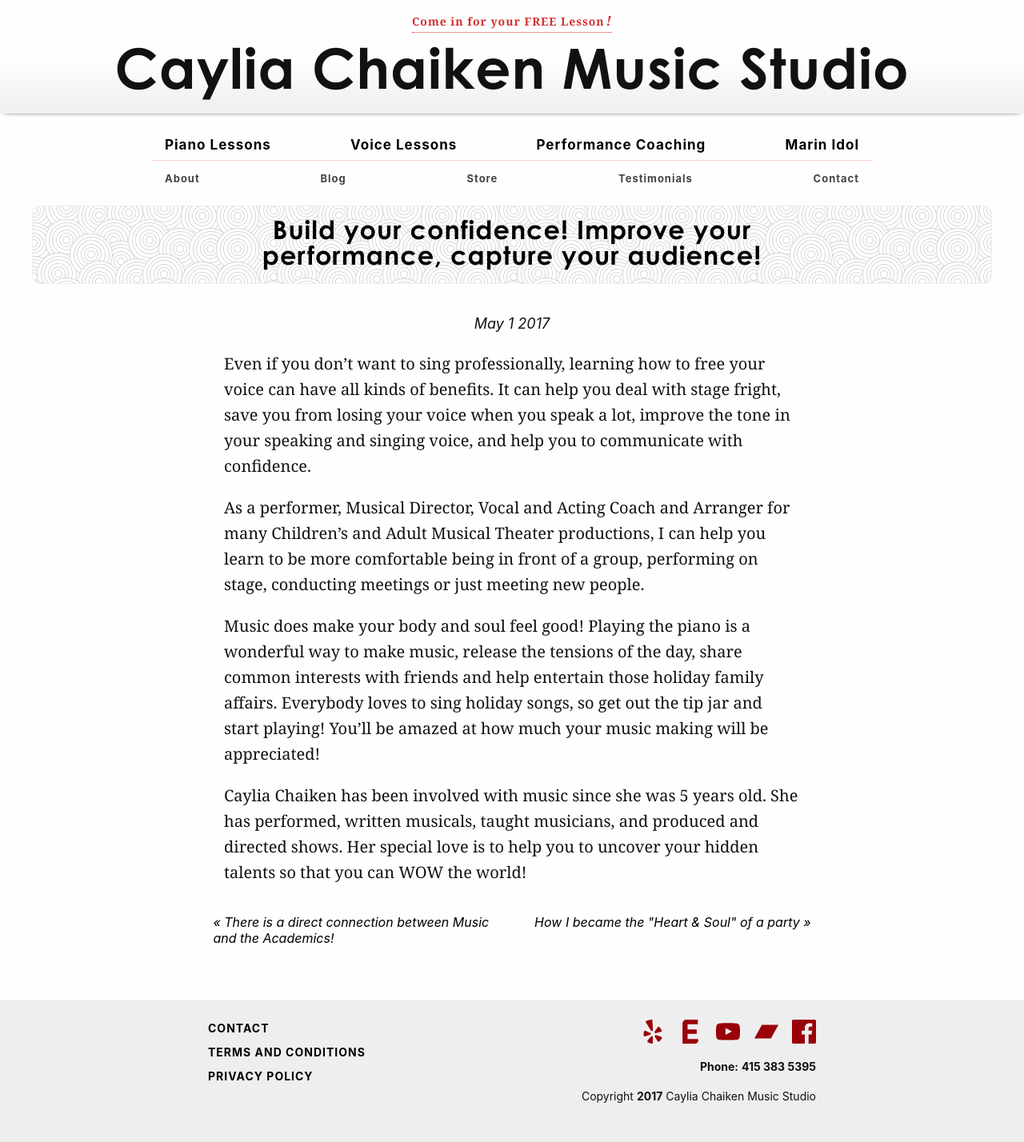
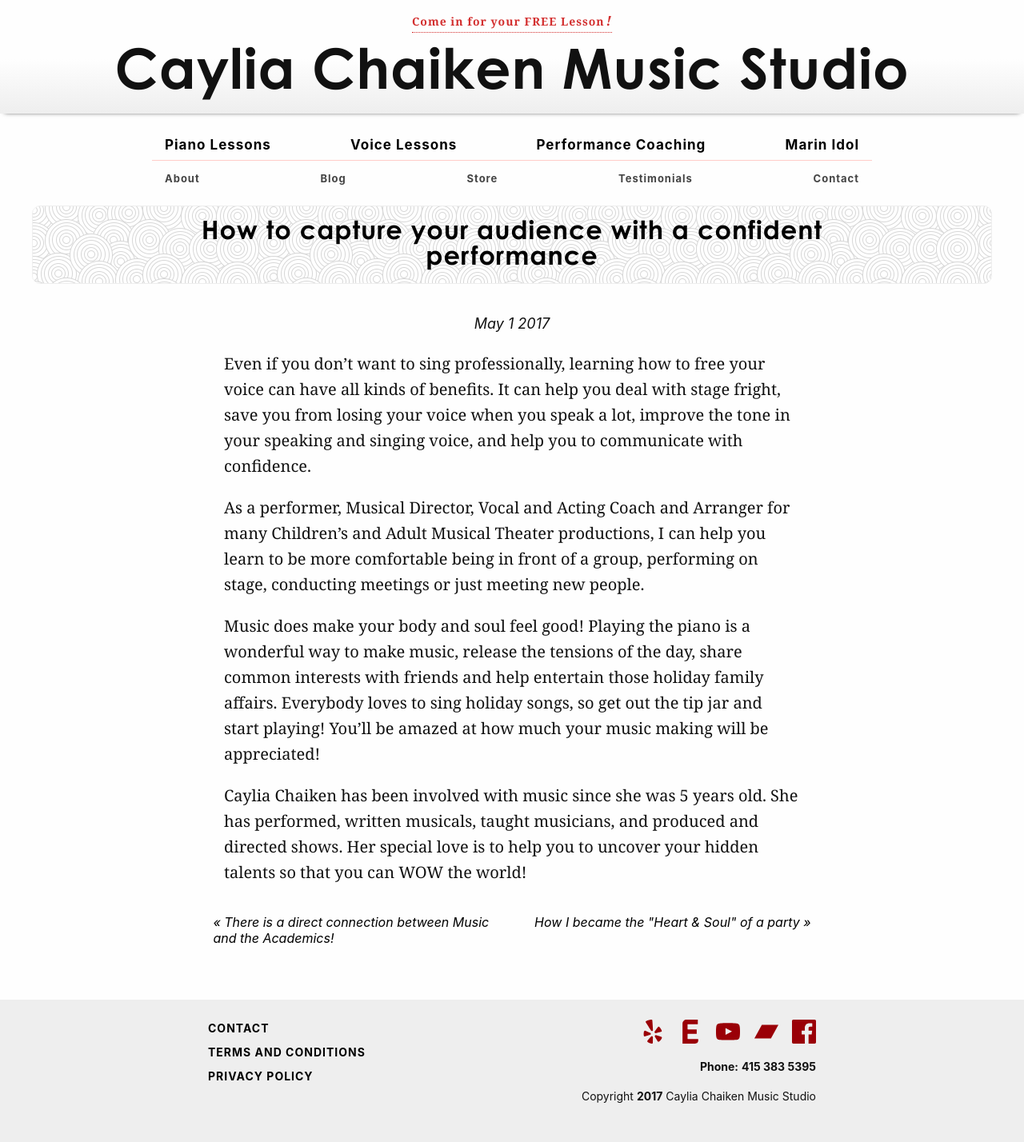
Before and after one commit to cchaiken/ccms, a Jekyll site: the page built from _posts/2017-05-01-capture-your-audience-with-confident-performance.md, in a window 1280 px wide. Shown: the whole page at 80% size. Built offline with Jekyll 4.4.1, drawn with Linux system fonts in a browser that asks for light colours; some web fonts are replaced.

Commit message:
Updated Capture Your Audience With Confident Performance and 1 other file

```diff
--- a/_posts/2017-05-01-build-your-confidence.md
+++ b/_posts/2017-05-01-capture-your-audience-with-confident-performance.md
@@ -1,5 +1,5 @@
 ---
-title: Build your confidence! Improve your performance, capture your audience!
+title: How to capture your audience with a confident performance
 date: 2017-05-01 00:00:00 Z
 ---
 
```
